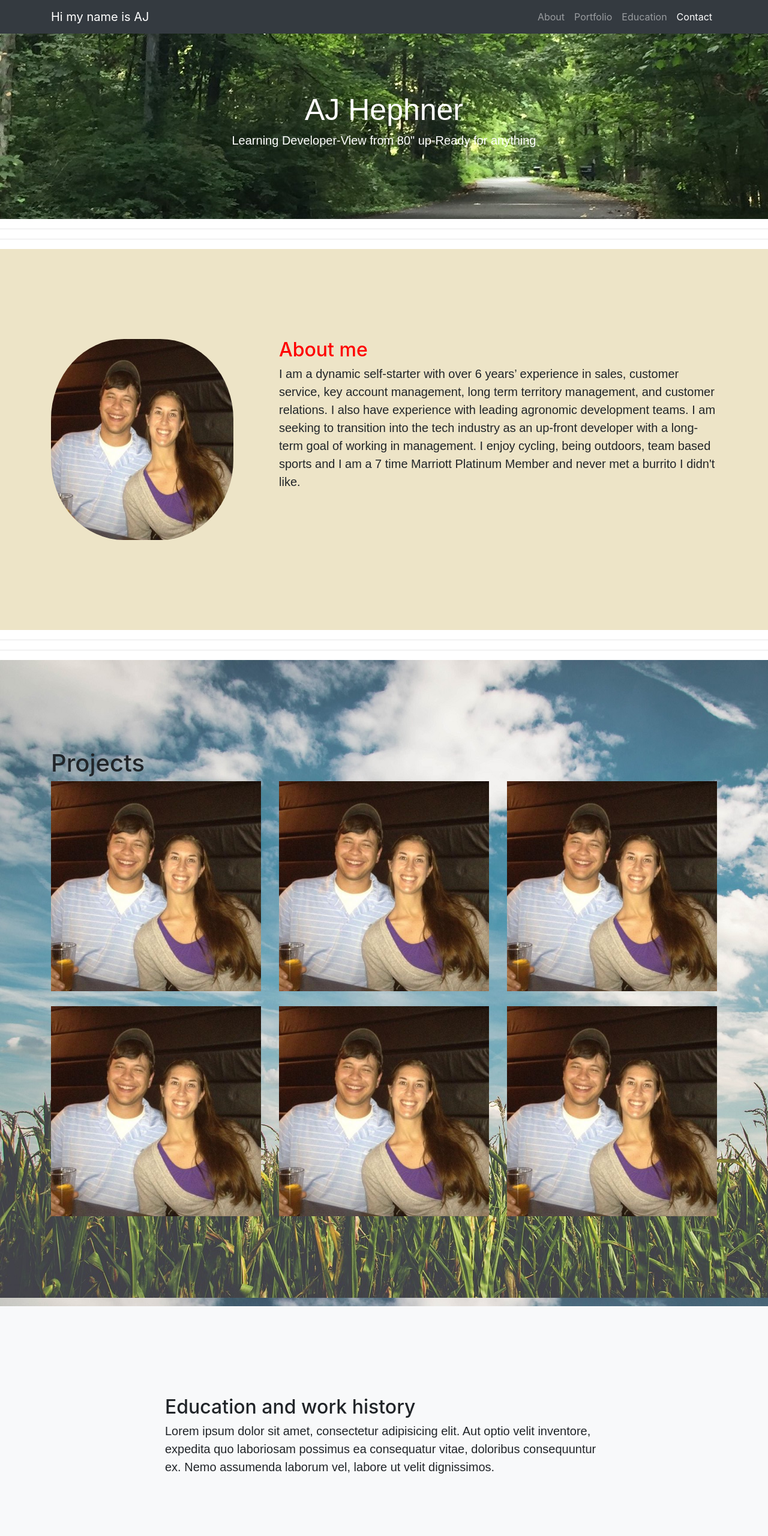
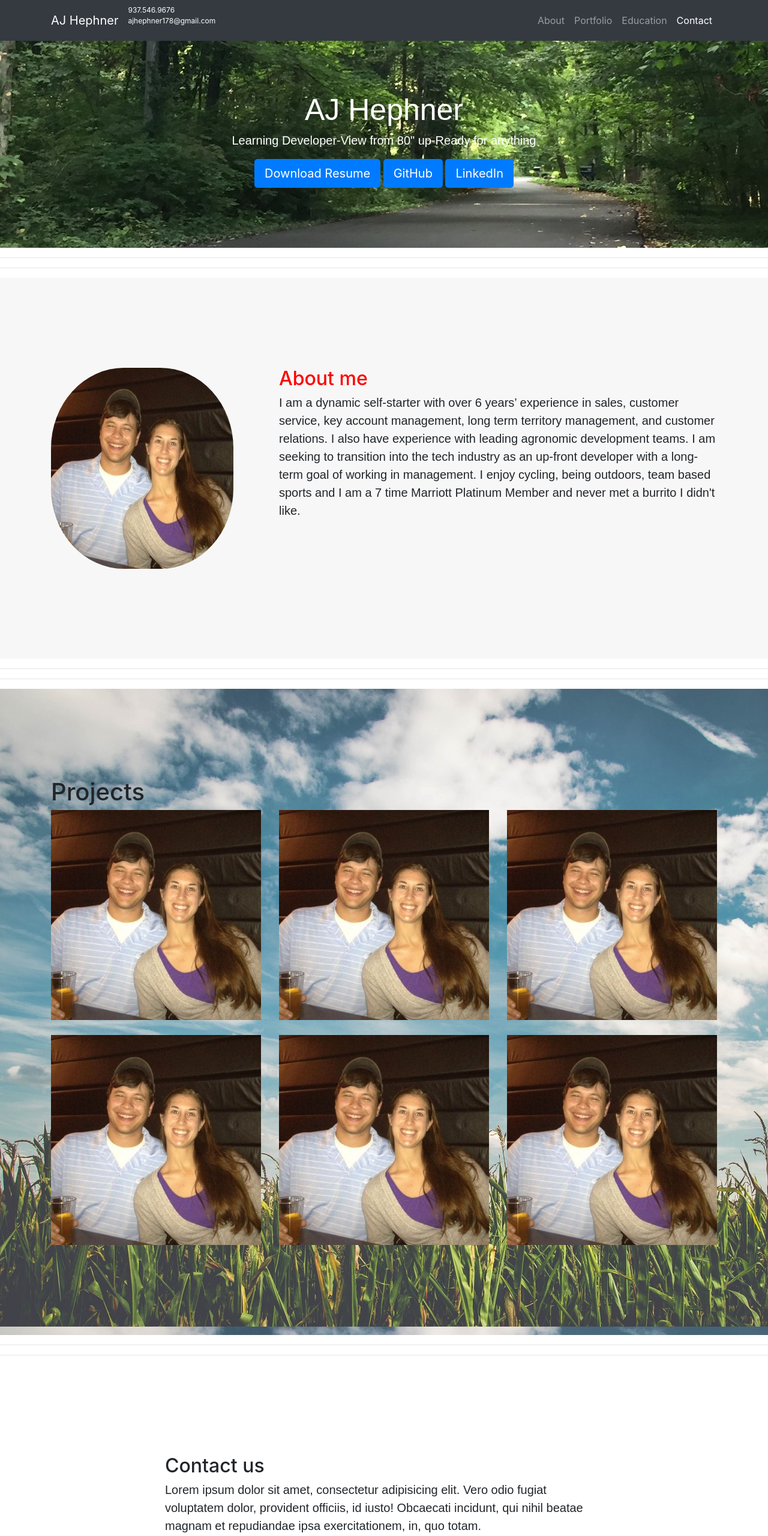
Before and after one commit to ahephner/ahephner.github.io, a website with bundled scripts: page index.html in a window 1280 px wide. Shown: the top 2560 px of the page at 60% size. Built offline with nearby package versions, Linux system fonts and the light colour scheme.

Commit message:
added buttons to top removed education section add contact info on nav bar

```diff
--- a/css/scrolling-nav.css
+++ b/css/scrolling-nav.css
@@ -7,6 +7,10 @@
 header {
   padding: 0 0 100px;
 
+}
+nav p {
+  color: white;
+  font-size: 75%
 }
 img{
   max-width: 100%;
@@ -34,7 +38,7 @@ section {
 }
 
 section#about{
-	background-color: #ede4c7;
+	background-color: #F7F7F7;
 }
 
 section .happy{
--- a/index.html
+++ b/index.html
@@ -23,7 +23,7 @@
     <!-- Navigation -->
     <nav class="navbar navbar-expand-lg navbar-dark bg-dark fixed-top" id="mainNav">
       <div class="container">
-        <a class="navbar-brand js-scroll-trigger" href="#page-top">Hi my name is AJ</a>
+        <a class="navbar-brand js-scroll-trigger" href="#page-top">AJ Hephner</a> <p>937.546.9676 ajhephner178@gmail.com</p>
         <button class="navbar-toggler" type="button" data-toggle="collapse" data-target="#navbarResponsive" aria-controls="navbarResponsive" aria-expanded="false" aria-label="Toggle navigation">
           <span class="navbar-toggler-icon"></span>
         </button>
@@ -50,7 +50,9 @@
       <div class="container text-center">
         <h1>AJ Hephner</h1>
         <p class="lead"><strong>Learning Developer-View from 80" up-Ready for anything</strong></p>
-      </div>
+        <a class="btn btn-primary btn-lg" href="http://anothersitehere.com/file.pdf">Download Resume</a>
+        <a class="btn btn-primary btn-lg" href="http://anothersitehere.com/file.pdf">GitHub</a>
+        <a class="btn btn-primary btn-lg" href="http://anothersitehere.com/file.pdf">LinkedIn</a>
     </header>
 
       <hr class="style-two">
@@ -132,18 +134,8 @@
       </div>
     </section>
 
-
-    <section id="education" class="bg-light">
-      <div class="container">
-        <div class="row">
-          <div class="col-lg-8 mx-auto">
-            <h2>Education and work history</h2>
-            <p class="lead">Lorem ipsum dolor sit amet, consectetur adipisicing elit. Aut optio velit inventore, expedita quo laboriosam possimus ea consequatur vitae, doloribus consequuntur ex. Nemo assumenda laborum vel, labore ut velit dignissimos.</p>
-          </div>
-        </div>
-      </div>
-    </section>
-    <section>
+                        <hr class="style-two">
+                        <hr class="style-two">
 
     <section id="contact">
       <div class="container">
```
Also changed, not shown: img/github.png (added), img/linkedin.jpg (added).
